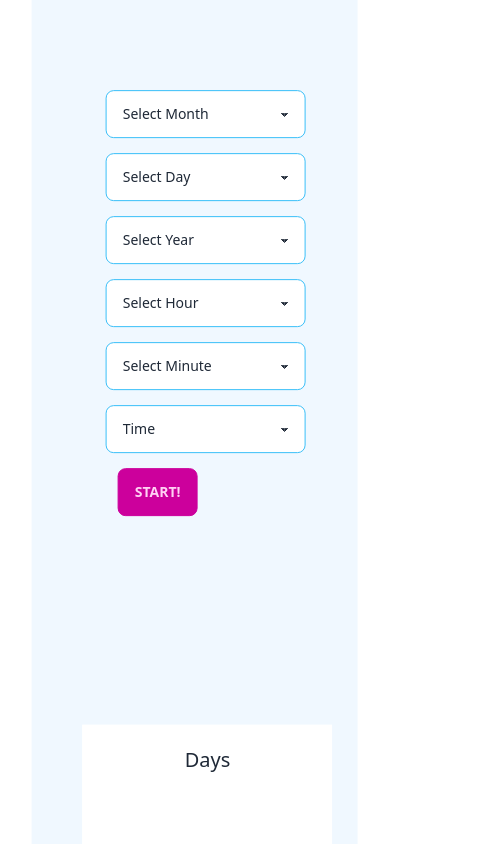
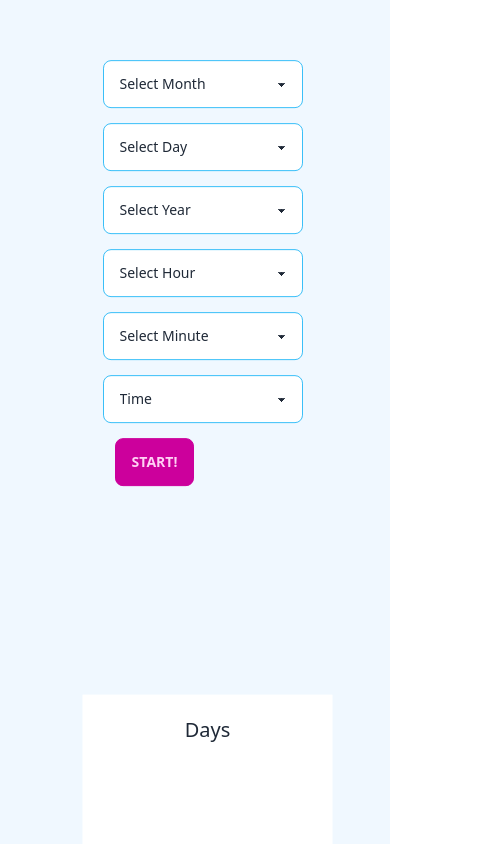
Before and after one commit to Yuroq/Countdown, a React (Vite) app: page / in a window 390 px wide. Shown: the top 844 px of the page, 479 px wide, since content can reach past the window. Built offline with nearby package versions, Linux system fonts and the light colour scheme.

Commit message:
Add files via upload

```diff
--- a/src/App.css
+++ b/src/App.css
@@ -1,10 +1,16 @@
 body{
   width: auto;
-  width:  100%;
+}
+@media (max-width: 599px) {
+  body{
+    background-color: aliceblue;
+    overflow-x: hidden;
+
+  }
 }
 #root {
   max-width: 1280px;
   margin: 0 auto;
-  padding: 2rem;
+
   text-align: center;
 }
```
